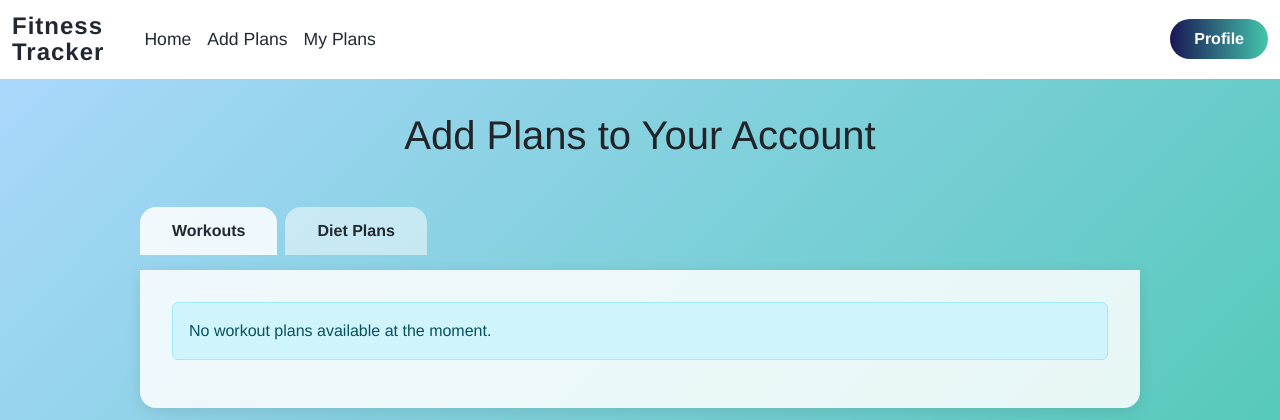
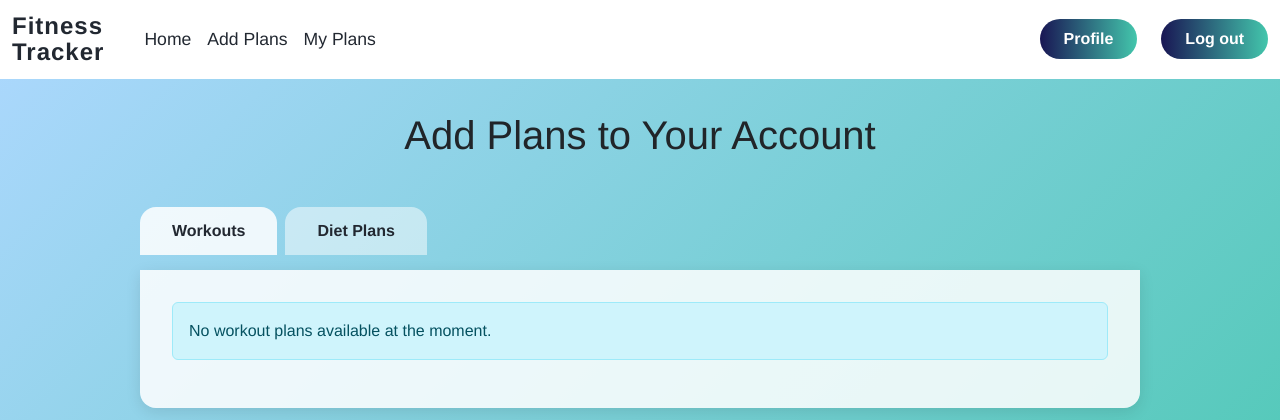
Before and after one commit to Group9FitnessTracker/FitnessTracker, a Django app: page /add-plans/ in a window 1280 px wide. Shown: the top 420 px of the page. Run offline with Django 5.2, Linux system fonts and the light colour scheme; a user stored in the database is signed in; data that the repository does not hold is empty.

Commit message:
add current files where the page to view and add plans are there and aaccessible but the plans currently do not load therefore testing of saving is not possible yet but the logic to save and add the plans to a specific account to save them is there

```diff
--- a/Downloads/FitnessTracker/fitnessTracker/fitnessTrackerApp/create_sample_data.py
+++ b/Downloads/FitnessTracker/fitnessTracker/fitnessTrackerApp/create_sample_data.py
@@ -7,14 +7,11 @@ class Command(BaseCommand):
     def handle(self, *args, **kwargs):
         self.stdout.write('Creating sample workout and diet plans...')
 
-        # Delete existing data (optional - remove if you want to keep existing data)
         WorkoutPlan.objects.all().delete()
         DietPlan.objects.all().delete()
 
-        # Create workout plans - limited to 2 samples
         self.create_workout_plans()
 
-        # Create diet plans - limited to 2 samples
         self.create_diet_plans()
 
         self.stdout.write(self.style.SUCCESS('Successfully created sample data!'))
@@ -29,7 +26,6 @@ class Command(BaseCommand):
             category="strength"
         )
 
-        # Add exercises to the full body workout
         exercises = [
             {
                 "name": "Bodyweight Squats",
@@ -109,7 +105,6 @@ class Command(BaseCommand):
             category="balanced"
         )
 
-        # Add meals to balanced plan
         balanced_meals = [
             {
                 "name": "Breakfast",
@@ -148,7 +143,6 @@ class Command(BaseCommand):
             category="protein"
         )
 
-        # Add meals to protein plan
         protein_meals = [
             {
                 "name": "Breakfast",
--- a/Downloads/FitnessTracker/fitnessTracker/fitnessTrackerApp/templates/fitnessTrackerApp/add_plans.html
+++ b/Downloads/FitnessTracker/fitnessTracker/fitnessTrackerApp/templates/fitnessTrackerApp/add_plans.html
@@ -156,6 +156,10 @@
         <li class="nav-item"><a class="nav-link" href="{% url 'saved_plans' %}">My Plans</a></li>
       </ul>
       <a href="{% url 'profile_view' %}" class="profile-button">Profile</a>
+      <form action="{% url 'logout' %}" method="post">
+        {% csrf_token %}
+        <button type="submit" class="profile-button">Log out</button>
+      </form>
     </div>
   </div>
 </nav>
--- a/Downloads/FitnessTracker/fitnessTracker/fitnessTrackerApp/templates/fitnessTrackerApp/saved_plans.html
+++ b/Downloads/FitnessTracker/fitnessTracker/fitnessTrackerApp/templates/fitnessTrackerApp/saved_plans.html
@@ -171,6 +171,10 @@
                 <li class="nav-item"><a class="nav-link active" href="{% url 'saved_plans' %}">My Plans</a></li>
             </ul>
             <a href="{% url 'profile_view' %}" class="profile-button">Profile</a>
+            <form action="{% url 'logout' %}" method="post">
+                {% csrf_token %}
+                <button type="submit" class="profile-button">Log out</button>
+              </form>
         </div>
     </div>
 </nav>
```
